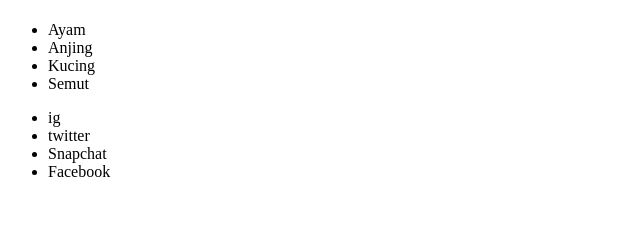
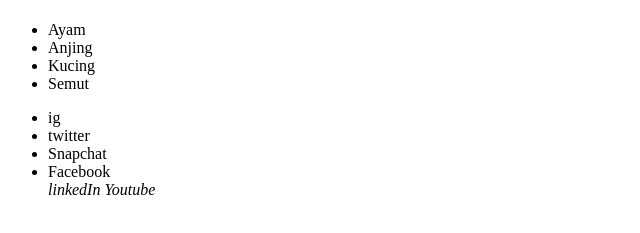
Before and after one commit to si-saaref/joonz, a plain HTML site: page dosen.html in a window 1280 px wide. Shown: the part 59-292 px from the top of the page, without its empty margins (0-640 px from the left). Drawn offline with Linux system fonts and the light colour scheme.

```diff
--- a/dosen.html
+++ b/dosen.html
@@ -21,6 +21,8 @@
         <li>twitter</li>
         <li>Snapchat</li>
         <li>Facebook</li>
+        <i>linkedIn</i>
+        <i>Youtube</i>
     </ul>
 </body>
 
```
